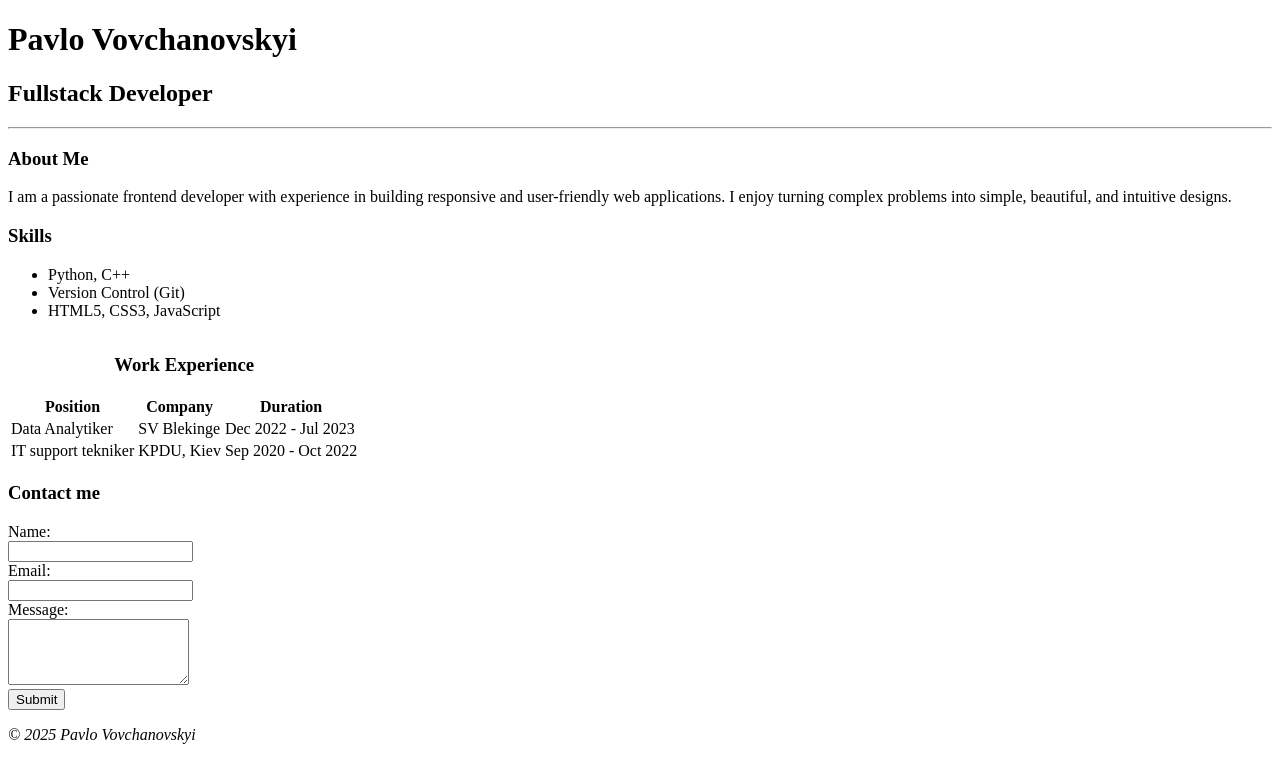
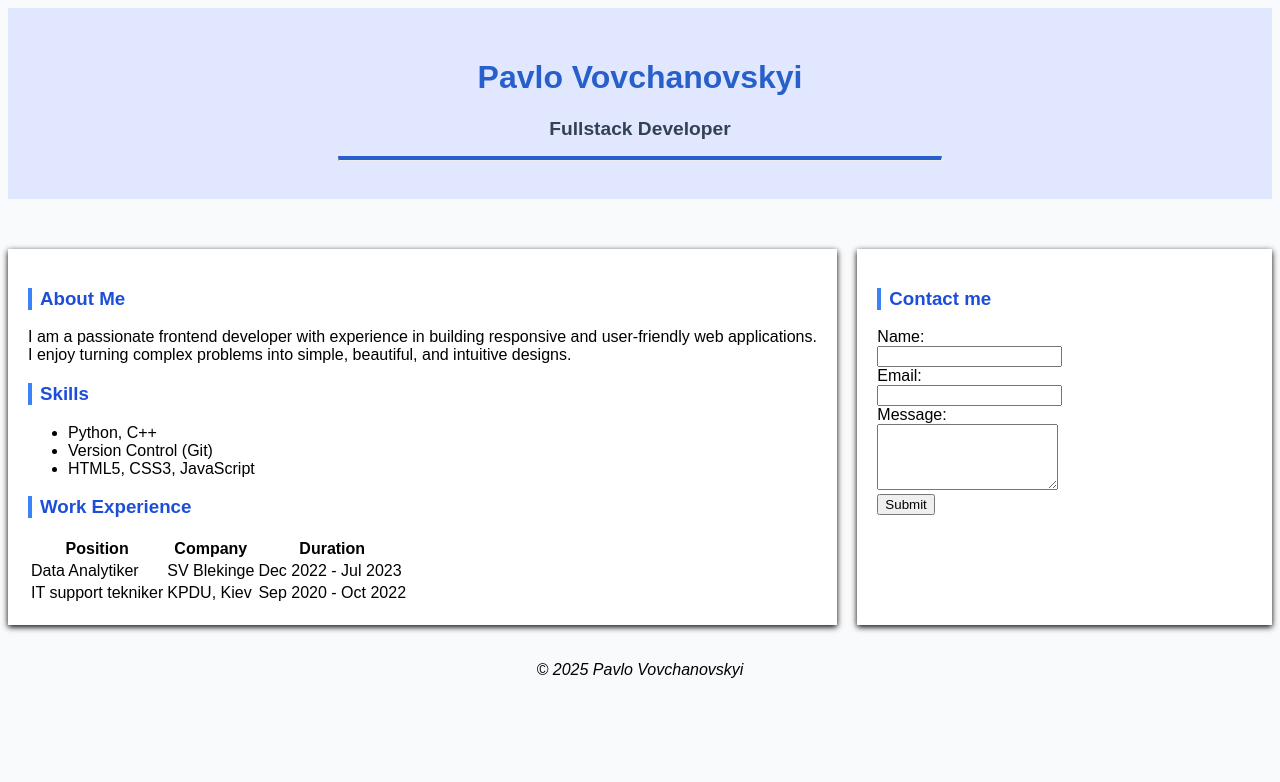
Before and after one commit to vovchanovsky/html-css-workshop, a plain HTML site: page index.html in a window 1280 px wide. Drawn offline with Linux system fonts and the light colour scheme.

Commit message:
Add CSS style

```diff
--- a/index.html
+++ b/index.html
@@ -25,8 +25,8 @@
             <li>HTML5, CSS3, JavaScript</li>
         </ul>
     </section>
+    <h3>Work Experience</h3>
     <table>
-        <caption><h3>Work Experience<h3></caption>
         <thead>
         <tr>
             <th>Position</th>
@@ -47,9 +47,11 @@
         </tr>
 
     </table>
-    <section>
-        <h3>Contact me</h3>
-        <form action="submit_form" method="post">
+</main>
+
+<aside>
+    <h3>Contact me</h3>
+    <form action="submit_form" method="post">
             <label for="name">Name:</label><br>
             <input type="text" id="name" name="name" required><br>
             <label for="email">Email:</label><br>
@@ -58,10 +60,8 @@
             <textarea id="message" name="message" rows="4" required></textarea><br>
             <input type="submit" value="Submit">
         </form>
-    </section>
+</aside>
 
-
-</main>
 <footer>
     <p><i>© 2025 Pavlo Vovchanovskyi</i></p>
 </footer>
--- a/styles.css
+++ b/styles.css
@@ -0,0 +1,48 @@
+
+
+body {
+    font-family: Arial, sans-serif;
+    grid-template-columns: 2fr 1fr;
+    gap: 20px;
+    background: #f9fafb;
+    display: grid;
+}
+
+header {
+    grid-column: 1 / 3;
+    text-align: center;
+    margin-bottom: 30px;
+    background: #e0e7ff;
+    padding: 30px;
+}
+h1 {
+    color: #2760ca;
+}
+
+h2 {
+    font-size: 1.2em;
+    color: #334155;
+}
+
+h3 {
+    color: #1d4ed8;
+    border-left: 4px solid #3b82f6;
+    padding-left: 8px;
+}
+
+hr {
+    width: 50%;
+    border-top: 4px solid #2760ca;
+}
+
+main, aside {
+    max-width: 100%;
+    background: white;
+    padding: 20px;
+    box-shadow: 0 2px 6px black;
+}
+
+footer {
+    grid-column: 1 / 3;
+    text-align: center;
+}
```
Also changed, not shown: 1 other file.
